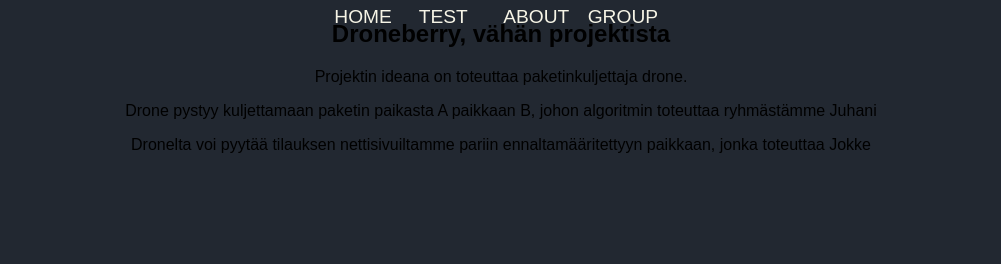
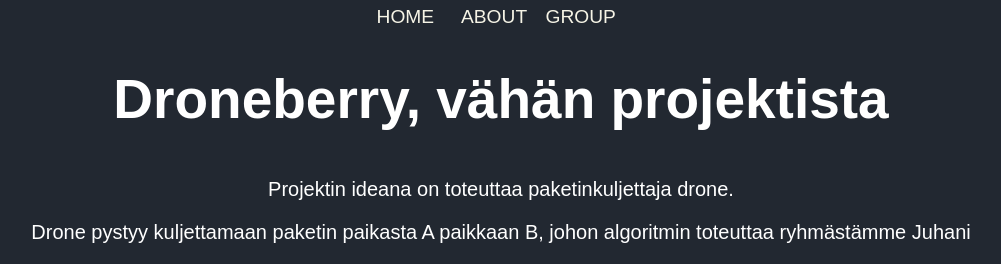
Before and after one commit to Ukkeli12/Product-Design-and-Implementation, a Flask app: page /about in a window 1280 px wide. Shown: the top 264 px of the page, without its empty margins (139-1140 px from the left). Run offline with Flask 2, Linux system fonts and the light colour scheme.

Commit message:
nettisivuuu

```diff
--- a/html/app.py
+++ b/html/app.py
@@ -58,6 +58,10 @@ def emergency():
 def about():
     return render_template("projektista.html")
 
+@app.route("/group")
+def group():
+    return render_template("group.html")
+
 # Palvelimen käynnistys :
 # sudo systemctl restart nginx , jos muokannut nginx asetuksia
 # html kansion sisällä sudo gunicorn --workers 5 wsgi:app
--- a/html/static/css/style.css
+++ b/html/static/css/style.css
@@ -79,13 +79,14 @@ body {
 	opacity: 1;
 }
 
-.navMenu a:nth-child(4):hover ~ .dot {
+/*.navMenu a:nth-child(4):hover ~ .dot {
 	-webkit-transform: translateX(285px);
 	transform: translateX(285px);
 	-webkit-transition: all 0.2s ease-in-out;
 	transition: all 0.2s ease-in-out;
 	opacity: 1;
 }
+*/
 
 
 .submitti {
@@ -152,12 +153,6 @@ body {
 	color: white;
 }
 
-    /*.alapalkki{
-	font-family: Ubuntu;
-	text-align: center;
-	position: absolute;
-	bottom: 4px;
-    }*/
 .centertext a{
 	text-align: center;
 	position: absolute;
@@ -170,6 +165,38 @@ body {
 	height: 60px;
 }
 
+.titteli{
+	position: relative;
+	top: 20px;
+}
+
+.teksti{
+	position: relative;
+	top: 40px;
+	color: white;
+	font-size: 20px;
+}
+
+.indexteksti{
+	position: relative;
+	top: 30px;
+	color: white;
+	font-size: 25px;
+	padding: 0 0em 3em 0;
+}
+
+.headerteksti{
+	position: relative;
+	top: 30px;
+	color:white;
+	font-size: 55px;
+}
+
+.tyhjavali{
+	position:relative;
+	top: 60px;
+}
+
 /*
 form  { display: table;      }
 p     { display: table-row;  }
--- a/html/templates/projektista.html
+++ b/html/templates/projektista.html
@@ -3,12 +3,16 @@
 <div class="center">
 	<div class="center">
 		<center>
-			<h2>Droneberry, vähän projektista</h2>
-			<p>Projektin ideana on toteuttaa paketinkuljettaja drone.</p>
-			<p>Drone pystyy kuljettamaan paketin paikasta A paikkaan B, johon algoritmin toteuttaa ryhmästämme Juhani</p>
-			<p>Dronelta voi pyytää tilauksen nettisivuiltamme pariin ennaltamääritettyyn paikkaan, jonka toteuttaa Jokke</p>
-
+			<h1 class="headerteksti">Droneberry, vähän projektista</h1>
+			<p class="teksti">Projektin ideana on toteuttaa paketinkuljettaja drone.</p>
+			<p class="teksti">Drone pystyy kuljettamaan paketin paikasta A paikkaan B, johon algoritmin toteuttaa ryhmästämme Juhani</p>
+			<p class="teksti">Dronelta voi pyytää tilauksen nettisivuiltamme pariin ennaltamääritettyyn paikkaan, jonka toteuttaa Jokke</p>
 		</center>
+	</div>
+	<div class="video">
+		<iframe width="420" height="315"
+			src="https://www.youtube.com/embed/gj-tMMi6dys">
+		</iframe>
 	</div>
 </div>
 {% endblock %}
```
Also changed, not shown: html/templates/group.html (added, +14 -0 lines), html/templates/index.html (+12 -18 lines).
